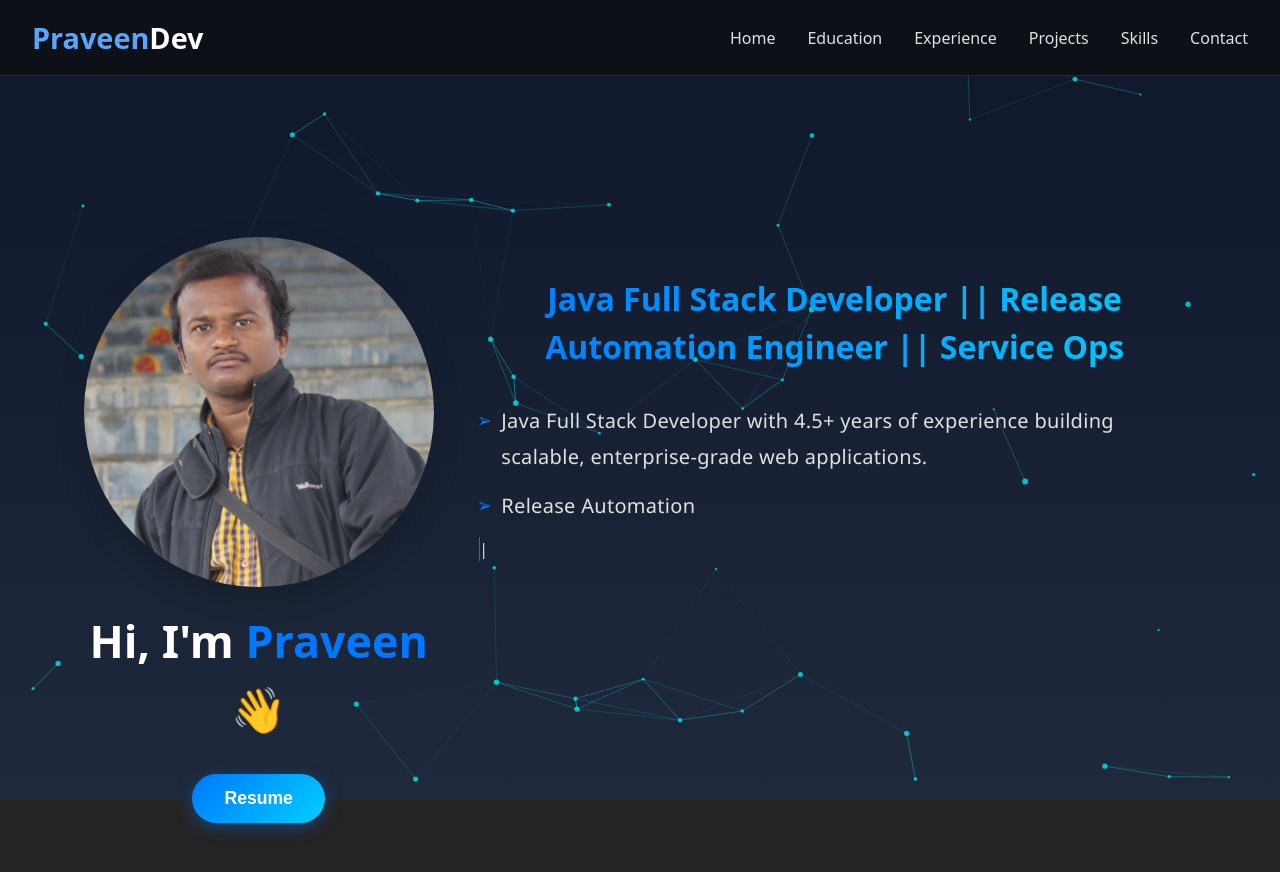
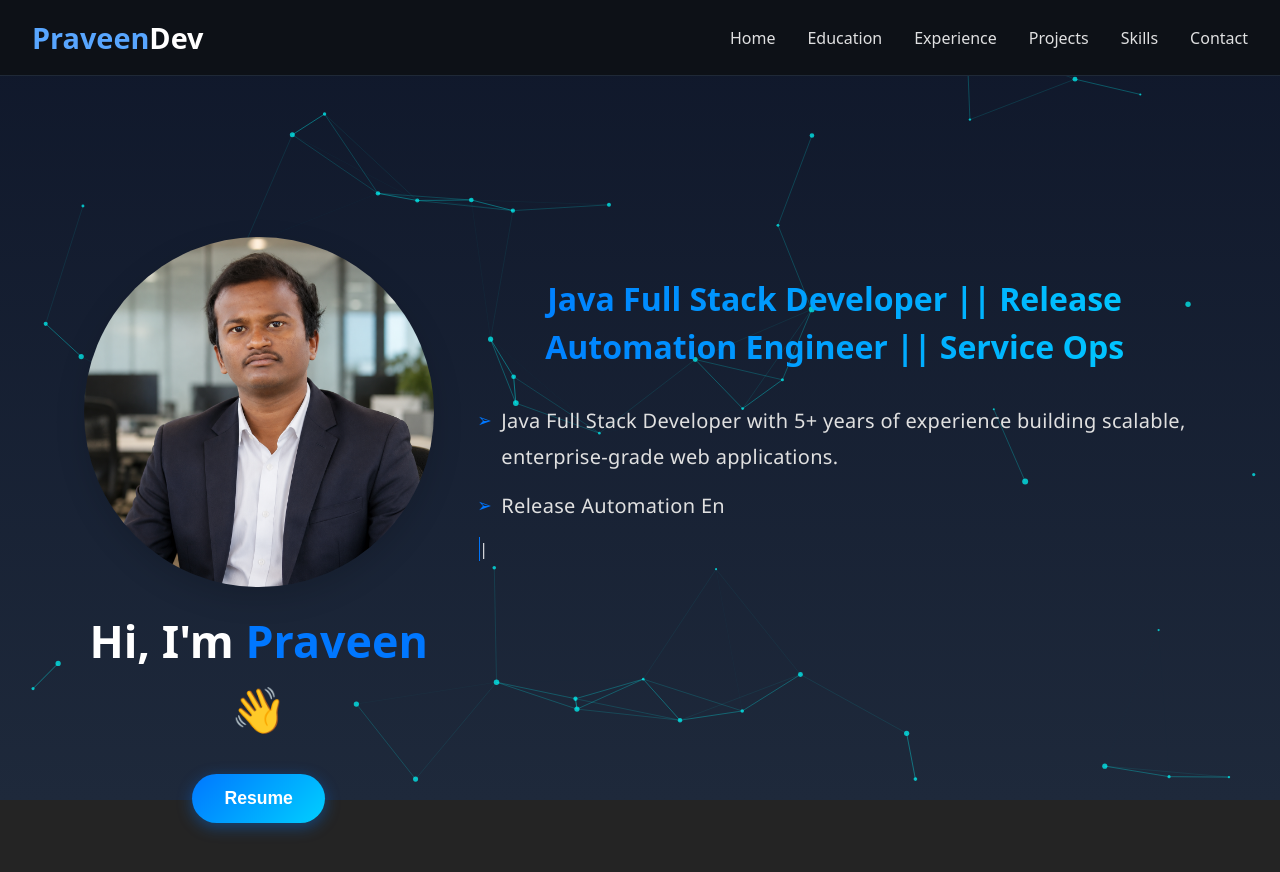
Before and after one commit to pravensv/pravensv.github.io, a React (Vite) app: page / in a window 1280 px wide. Shown: the top 872 px of the page. Built offline with nearby package versions, Linux system fonts and the light colour scheme; no server answers.

Commit message:
updated code for image and exp

```diff
--- a/index.html
+++ b/index.html
@@ -3,23 +3,23 @@
 
 <head>
   <meta charset="UTF-8" />
-  <link rel="icon" type="image/praveen.jpeg" href="/praveen.png" />
+  <link rel="icon" type="image/praveen1.png" href="/praveen.png" />
   <meta name="viewport" content="width=device-width, initial-scale=1.0" />
   <meta name="robots" content="index, follow" />
   <meta name="googlebot" content="index, follow" />
   <meta name="google-site-verification" content="Ycg8PyZsqBdjefz4zujgLT2jmEHj6I9hCmsJ971tLtE" />
   <meta name="description"
-    content="Portfolio of Praveen Voruganti - Lead Service Ops & Release Automation Engineer with 4+ years expertise in Spring Boot, React, Microservices, AWS, CI/CD pipelines, and enterprise application development for companies like Lloyds Banking Group and Cisco." />
+    content="Portfolio of Praveen Voruganti - Lead Service Ops & Release Automation Engineer with 5+ years expertise in Spring Boot, React, Microservices, AWS, CI/CD pipelines, and enterprise application development for companies like Lloyds Banking Group and Cisco." />
   <meta name="keywords"
     content="Java Full Stack Developer, Release Automation Engineer, Lead Service Operations, Praveen Voruganti, Service Ops Engineer, Spring Boot, React.js, Microservices, AWS, CI/CD, DevOps, Full Stack Engineer, Backend Developer, Frontend Developer, Java Developer, Enterprise Applications" />
 
   <!-- Open Graph / Facebook -->
   <meta property="og:title" content="Praveen Voruganti | Lead Service Ops & Release Automation Engineer" />
   <meta property="og:description"
-    content="Portfolio of Praveen Voruganti, a Lead Service Operations & Release Automation Engineer with 4+ years expertise in Spring Boot, React, Microservices, AWS, and enterprise CI/CD pipelines." />
+    content="Portfolio of Praveen Voruganti, a Lead Service Operations & Release Automation Engineer with 5+ years expertise in Spring Boot, React, Microservices, AWS, and enterprise CI/CD pipelines." />
   <meta property="og:type" content="website" />
   <meta property="og:url" content="https://pravensv.github.io/" />
-  <meta property="og:image" content="https://pravensv.github.io/praveen.jpeg" />
+  <meta property="og:image" content="https://pravensv.github.io/praveen1.png" />
   <meta property="og:image:alt" content="Praveen Voruganti - Lead Service Ops & Release Automation Engineer" />
   <meta property="og:image:width" content="1200" />
   <meta property="og:image:height" content="630" />
@@ -30,7 +30,7 @@
   <meta name="twitter:title" content="Praveen Voruganti - Lead Service Ops & Release Automation Engineer" />
   <meta name="twitter:description"
     content="Lead Service Operations & Release Automation Engineer. Spring Boot, React, AWS, CI/CD, Microservices, DevOps expertise." />
-  <meta name="twitter:image" content="https://pravensv.github.io/praveen.jpeg" />
+  <meta name="twitter:image" content="https://pravensv.github.io/praveen1.png" />
   <meta name="twitter:image:alt" content="Praveen Voruganti Portfolio" />
   <meta name="twitter:creator" content="@pravensv" />
 
@@ -44,8 +44,8 @@
       "name": "Praveen Voruganti",
       "alternateName": ["Praveen Shetty", "Voruganti Praveen", "Voruganti Praveen Shetty", "Praveensv"],
       "url": "https://pravensv.github.io/",
-      "image": "https://pravensv.github.io/praveen.jpeg",
-      "description": "Java Full Stack Developer and Release Automation Engineer with 4+ years of experience in building scalable enterprise applications using Spring Boot, React.js, Microservices, AWS, and CI/CD pipelines.",
+      "image": "https://pravensv.github.io/praveen1.png",
+      "description": "Java Full Stack Developer and Release Automation Engineer with 5+ years of experience in building scalable enterprise applications using Spring Boot, React.js, Microservices, AWS, and CI/CD pipelines.",
       "sameAs": [
         "https://github.com/pravensv",
         "https://www.linkedin.com/in/praveenshetty-voruganti/"
@@ -85,7 +85,7 @@
   <div style="display: none; visibility: hidden;" data-testid="seo-content">
     <h1>Praveen Voruganti - Java Full Stack Developer</h1>
     <h2>Release Automation Engineer | Lead Service Operations | Service Ops Engineer</h2>
-    <p>Java Full Stack Developer with 4.5+ years of experience building scalable, enterprise-grade web applications for global companies including Lloyds Banking Group, Cisco, and others.</p>
+    <p>Java Full Stack Developer with 5+ years of experience building scalable, enterprise-grade web applications for global companies including Lloyds Banking Group, Cisco, and others.</p>
 
     <h3>Core Skills & Expertise</h3>
     <p>Java, Spring Boot, Spring Security, Spring Data JPA, Microservices, Docker, Kubernetes, AWS, CI/CD Pipelines, Release Management, Service Operations, Jenkins, Maven, Gradle, REST APIs, GraphQL, RESTful Web Services, Design Patterns, SOLID Principles, Clean Code, Performance Optimization, Database Optimization, MySQL, PostgreSQL</p>
--- a/src/components/SEO/SEO.tsx
+++ b/src/components/SEO/SEO.tsx
@@ -13,7 +13,7 @@ interface SEOProps {
 const SEO: React.FC<SEOProps> = ({ title, description, keywords, image, url, type }) => {
   const siteTitle = "Praveen Voruganti | Java Full Stack Developer";
   const defaultDescription = "Portfolio of Praveen Voruganti, a Java Full Stack Developer and Open Source Enthusiast specializing in building high-performance web applications.";
-  const defaultImage = "https://pravensv.github.io/praveen.jpeg"; // Assuming this exists or using a screenshot
+  const defaultImage = "https://pravensv.github.io/praveen1.png"; // Assuming this exists or using a screenshot
   const siteUrl = "https://pravensv.github.io/";
 
   return (
--- a/src/pages/Home/Home.json
+++ b/src/pages/Home/Home.json
@@ -2,7 +2,7 @@
   "title": "Praveen Voruganti - Java Full Stack Developer | Release Automation Engineer",
   "heading": "Hi, I'm Praveen 👋",
   "description": [
-    "Java Full Stack Developer with 4.5+ years of experience building scalable, enterprise-grade web applications.",
+    "Java Full Stack Developer with 5+ years of experience building scalable, enterprise-grade web applications.",
     "Release Automation Engineer & Lead Service Operations specialist with expertise in CI/CD pipelines and DevOps.",
     "Currently working at Lloyds Banking Group, contributing to secure and high-performance banking systems.",
     "Strong expertise in Java, Spring Boot, React.js, Microservices, Docker, Kubernetes, AWS, and CI/CD automation.",
--- a/src/pages/Home/Home.tsx
+++ b/src/pages/Home/Home.tsx
@@ -55,7 +55,7 @@ const Home: React.FC = () => {
                     animate={{ opacity: 1, x: 0 }}
                     transition={{ duration: 0.8 }}
                 >
-                    <img src="/praveen.jpeg" alt="Praveen Voruganti" />
+                    <img src="/praveen1.png" alt="Praveen Voruganti" />
                     <h1 className={styles.name}>
                         Hi, I'm <span>Praveen</span> 👋
                     </h1>
```
Also changed, not shown: public/praveen1.png (added).
